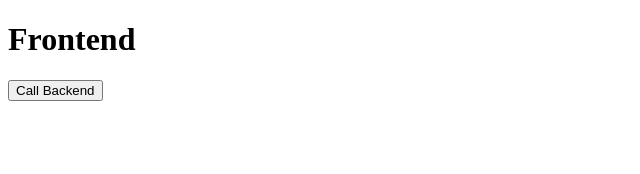
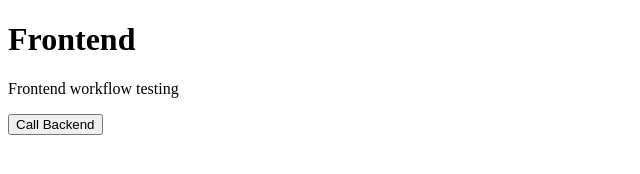
Before and after one commit to AmanKumar1411/devops-project, a plain HTML site: page frontend/index.html in a window 1280 px wide. Shown: the whole page, without its empty margins (0-640 px from the left). Drawn offline with Linux system fonts and the light colour scheme.

Commit message:
frontend workflow testing

```diff
--- a/frontend/index.html
+++ b/frontend/index.html
@@ -3,6 +3,7 @@
 
 <body>
   <h1>Frontend</h1>
+  <p>Frontend workflow testing</p>
   <button onclick="callApi()">Call Backend</button>
   <p id="out"></p>
 
```
